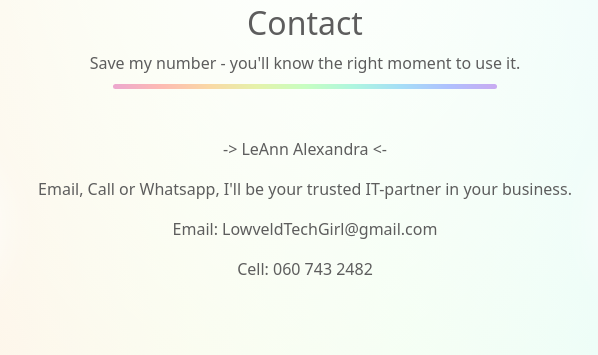
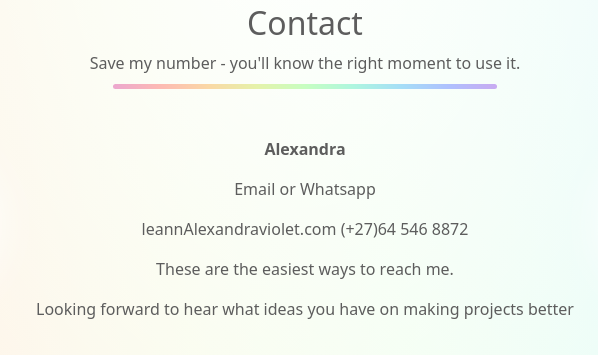
Before and after one commit to LeannAlexandra/leannalexandra.github.io, a plain HTML site: page index.html in a window 1280 px wide. Shown: the part 1160-1515 px from the top of the page, 335-933 px from the left. Drawn offline with nearby package versions, Linux system fonts and the light colour scheme.

Commit message:
standard update

```diff
--- a/index.html
+++ b/index.html
@@ -128,13 +128,12 @@
           <div class="contact-image-frame col col-md-3"><img class="contact-image img-hor marginleft" src="totally_not_photoshopped.jpg" alt=""></div>
           <div class="col-12 col-lg-6 contact-info">
 
-            <p>-&gt LeAnn Alexandra &lt-</p>
-            <p>Email, Call or Whatsapp, I'll be your trusted IT-partner in your business.</p>
+            <p><strong>Alexandra</strong> </p>
+            <p >Email or Whatsapp </p>
             <div>
-              <a href="mailto:lowveldtechgirl@gmail.com">Email: LowveldTechGirl@gmail.com</a>
-              <!-- <img src="" alt=""> -->
-              <p></p>
-              <p>Cell:<a href="tel:+27607432482"> 060 743 2482 </a></p>
+                <p ><a href="mailto:leannalexandraviolet@gmail.com">leannAlexandraviolet.com</a> <a href="tel:+27645468872">(+27)64 546 8872 </a></p>
+              <p> These are the easiest ways to reach me.</p>
+              <p>Looking forward to hear what ideas you have on making projects better</p>
             </div>
           </div>
           <div class="contact-image-frame col-12 col-md-3 "><img class="contact-image marginleft" src="totally_not_photoshopped.jpg" alt="">  </div>
```
